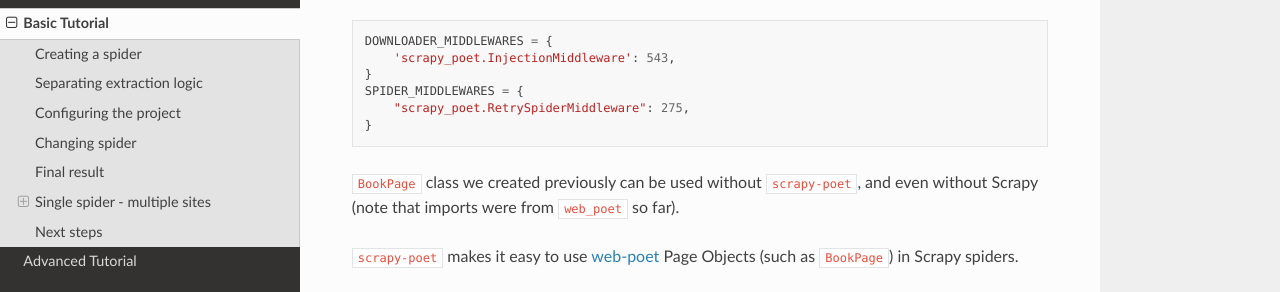
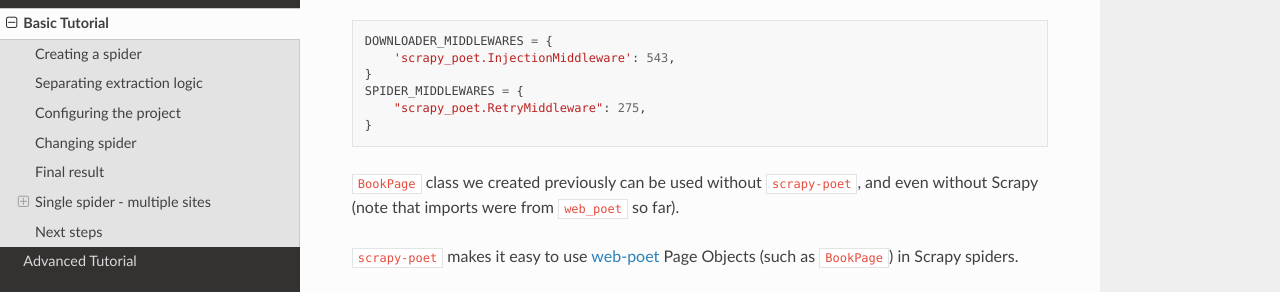
Before and after one commit to scrapinghub/scrapy-poet, a Sphinx documentation site: the page built from docs/intro/basic-tutorial.rst, in a window 1280 px wide and 900 px high, scrolled down 1991 px. Shown: the part 159-451 px from the top of the window. Built offline with Sphinx 7.4.7 and the Read the Docs theme 2.0.0, drawn with Linux system fonts in a browser that asks for light colours.

Commit message:
RetrySpiderMiddleware → RetryMiddleware

```diff
--- a/README.rst
+++ b/README.rst
@@ -61,7 +61,7 @@
         "scrapy_poet.InjectionMiddleware": 543,
     }
     SPIDER_MIDDLEWARES = {
-        "scrapy_poet.RetrySpiderMiddleware": 275,
+        "scrapy_poet.RetryMiddleware": 275,
     }
 
 Developing
--- a/docs/intro/basic-tutorial.rst
+++ b/docs/intro/basic-tutorial.rst
@@ -121,7 +121,7 @@
         'scrapy_poet.InjectionMiddleware': 543,
     }
     SPIDER_MIDDLEWARES = {
-        "scrapy_poet.RetrySpiderMiddleware": 275,
+        "scrapy_poet.RetryMiddleware": 275,
     }
 
 
--- a/scrapy_poet/__init__.py
+++ b/scrapy_poet/__init__.py
@@ -5,4 +5,4 @@
     HttpResponseProvider,
     PageObjectInputProvider,
 )
-from .spidermiddlewares import RetrySpiderMiddleware
+from .spidermiddlewares import RetryMiddleware
```
Also changed, not shown: 2 other files.
